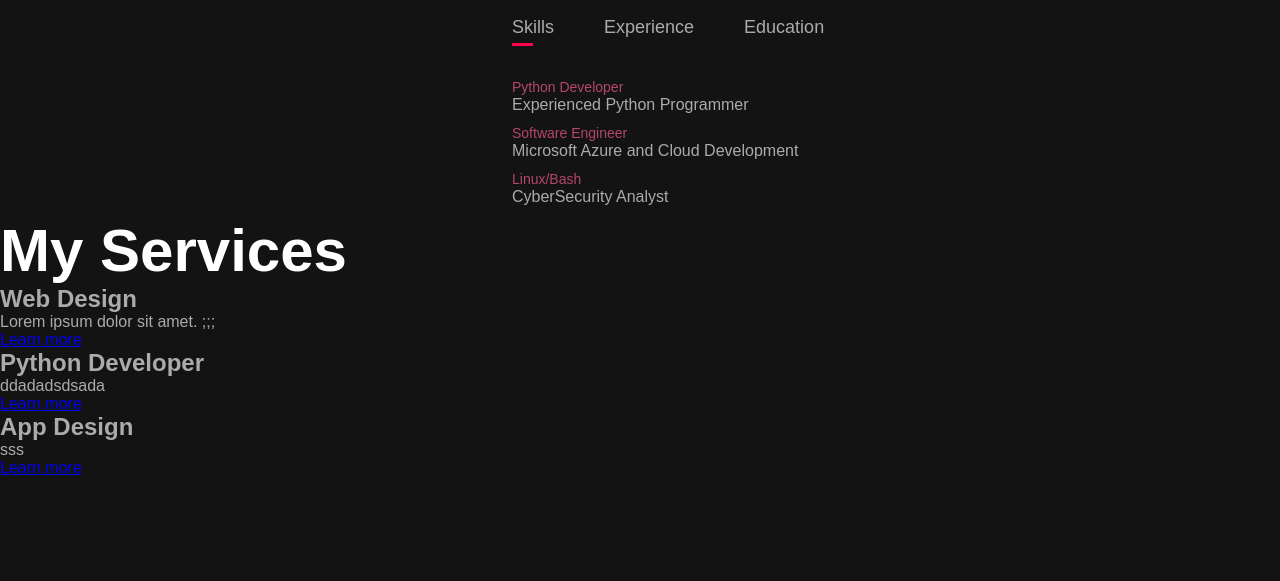
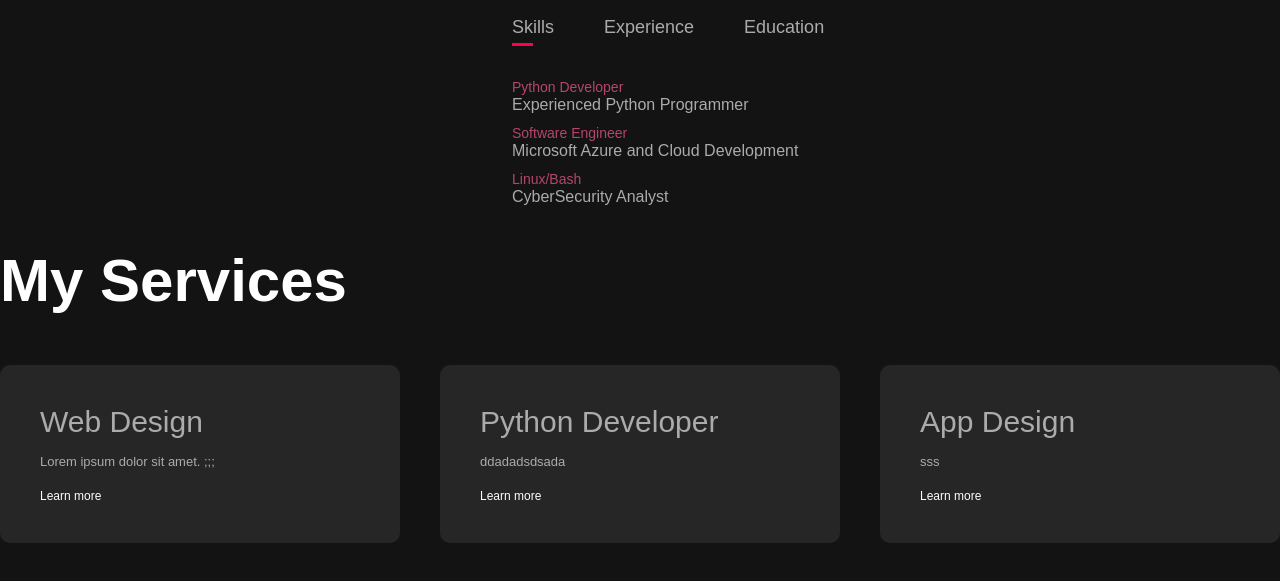
Before and after one commit to Mukhammadkodir27/my_portfolio, a plain HTML site: page index.html in a window 1280 px wide. Shown: the part 970-1551 px from the top of the page. Before the commit the page ends 1527 px from the top, so only its background shows below. Drawn offline with Linux system fonts and the light colour scheme.

Commit message:
new style added
under down

```diff
--- a/style.css
+++ b/style.css
@@ -156,3 +156,45 @@ nav ul li a:hover::after {
 .tab-contents.active-tab {
     display: block;
 }
+
+
+/* ---------services--------- */
+
+#services{
+    padding: 30px 0;
+}
+.services-list {
+    display: grid;
+    grid-template-columns: repeat(auto-fit, minmax(250px,1fr));
+    grid-gap: 40px;
+    margin-top: 50px;
+}
+.services-list div{
+    background: #262626;
+    padding: 40px;
+    font-size: 13px;
+    font-weight: 300;
+    border-radius: 10px;
+    transition: background 0.5s, transform 0.5s;
+}
+
+.services-list div i{
+    font-size: 50px;
+    margin-bottom: 30px;
+}
+.services-list div h2{
+    font-size: 30px;
+    font-weight: 500;
+    margin-bottom: 15px;
+}
+.services-list div a{
+    text-decoration: none;
+    color: #fff;
+    font-size: 12px;
+    margin-top: 20px;
+    display: inline-block;
+}
+.services-list div:hover{
+    background: #ff004f;
+    transform: translateY(-10px);
+}
```
